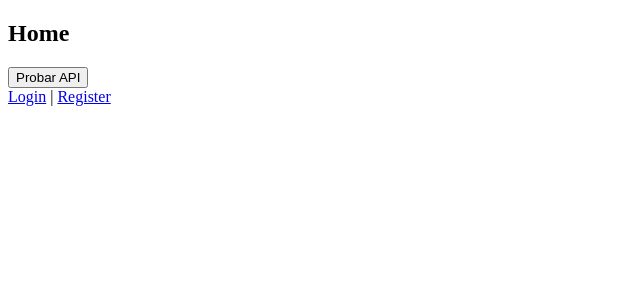
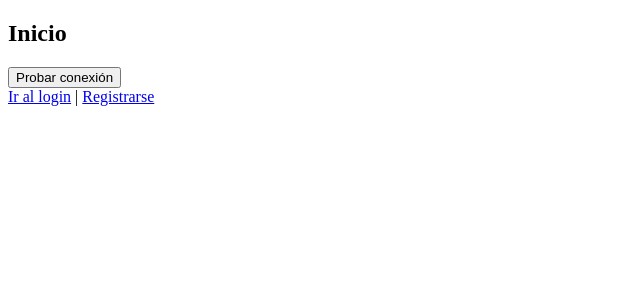
Before and after one commit to Erlantzcg89/RedSocial2026Client, an Angular app: page / in a window 1280 px wide. Shown: the top 300 px of the page, without its empty margins (0-640 px from the left). Built offline with nearby package versions, Linux system fonts and the light colour scheme.

Commit message:
errores servidor

```diff
--- a/src/app/components/home/home.component.html
+++ b/src/app/components/home/home.component.html
@@ -1,10 +1,10 @@
-<h2>Home</h2>
+<h2>Inicio</h2>
 
-<!-- Botón para llamar al backend -->
-<button (click)="runTest()">Probar API</button>
+<p>{{ message }}</p>
 
-<!-- Mostrar mensaje recibido -->
-<div>{{ testMessage }}</div>
+<button (click)="loadTestMessage()">Probar conexión</button>
 
-<!-- Navegación -->
-<a routerLink="/login">Login</a> | <a routerLink="/register">Register</a>
+<nav>
+  <a routerLink="/login">Ir al login</a> |
+  <a routerLink="/register">Registrarse</a>
+</nav>
--- a/src/app/components/home/home.component.ts
+++ b/src/app/components/home/home.component.ts
@@ -1,23 +1,42 @@
 import { Component } from '@angular/core';
 import { CommonModule } from '@angular/common';
-import { RouterLink } from '@angular/router'; // <--- Import necesario
+import { RouterLink } from '@angular/router';
 import { AuthService } from '../../services/auth.service';
 
 @Component({
   selector: 'app-home',
   standalone: true,
-  imports: [CommonModule, RouterLink], // <--- Aquí lo agregas
+  imports: [CommonModule, RouterLink],
   templateUrl: './home.component.html'
 })
 export class HomeComponent {
-  testMessage = '';
+  message = '';
+  loading = false;
 
   constructor(private authService: AuthService) {}
 
-  runTest() {
+  loadTestMessage() {
+    this.loading = true;
+    this.message = '';
+
     this.authService.test().subscribe({
-      next: (res) => this.testMessage = res,
-      error: () => this.testMessage = 'Error al obtener el mensaje'
+      next: (res) => {
+        this.message = typeof res === 'string' ? res : '✅ Conectado correctamente';
+        this.loading = false;
+      },
+      error: (err) => {
+        console.error('Error al conectar:', err);
+        if (err.status === 0) {
+          this.message = '❌ No se puede conectar con el servidor';
+        } else if (err.status === 401) {
+          this.message = '⚠️ No autorizado. Por favor, inicia sesión nuevamente';
+        } else if (err.status === 403) {
+          this.message = '🚫 Acceso denegado. No tienes permiso';
+        } else {
+          this.message = err.error?.message || '⚠️ Error desconocido';
+        }
+        this.loading = false;
+      }
     });
   }
 }
--- a/src/app/components/login/login.component.ts
+++ b/src/app/components/login/login.component.ts
@@ -43,15 +43,15 @@ export class LoginComponent {
 
           // Manejo detallado por código de estado
           if (err.status === 401) {
-            this.message = 'Credenciales inválidas';
+            this.message = '⚠️ Credenciales inválidas';
           } else if (err.status === 403) {
-            this.message = 'Acceso denegado. Verifica tus credenciales o permisos';
+            this.message = '🚫 Acceso denegado. Verifica tus credenciales o permisos';
           } else if (err.status === 0) {
-            this.message = 'No se puede conectar con el servidor';
+            this.message = '❌ No se puede conectar con el servidor';
           } else if (err.error && err.error.message) {
             this.message = err.error.message;
           } else {
-            this.message = 'Error desconocido en el servidor';
+            this.message = '⚠️ Error desconocido en el servidor';
           }
         }
       });
--- a/src/app/components/register/register.component.ts
+++ b/src/app/components/register/register.component.ts
@@ -1,8 +1,8 @@
 import { Component } from '@angular/core';
+import { CommonModule } from '@angular/common';
 import { FormsModule } from '@angular/forms';
+import { Router, RouterLink } from '@angular/router';
 import { AuthService } from '../../services/auth.service';
-import { Router, RouterLink } from '@angular/router';
-import { CommonModule } from '@angular/common';
 
 @Component({
   selector: 'app-register',
@@ -15,13 +15,41 @@ export class RegisterComponent {
   password = '';
   message = '';
 
-  constructor(private authService: AuthService, private router: Router) {}
+  constructor(
+    private authService: AuthService,
+    private router: Router
+  ) {}
 
   register() {
+    if (!this.username || !this.password) {
+      this.message = 'Por favor, completa todos los campos';
+      return;
+    }
+
     this.authService.register({ username: this.username, password: this.password })
       .subscribe({
-        next: () => this.router.navigate(['/login']),
-        error: err => this.message = err.error.message || 'Error en registro'
+        next: (res) => {
+          this.message = 'Usuario registrado exitosamente ✅';
+          // redirige al login después de registrarse
+          setTimeout(() => this.router.navigate(['/login']), 1000);
+        },
+        error: (err) => {
+          console.error('Error en registro:', err);
+
+          if (err.status === 0) {
+            this.message = '❌ No se puede conectar con el servidor';
+          } else if (err.status === 400) {
+            this.message = '⚠️ Datos inválidos o usuario ya existente';
+          } else if (err.status === 401) {
+            this.message = '⚠️ No autorizado';
+          } else if (err.status === 403) {
+            this.message = '🚫 Acceso denegado';
+          } else if (err.error && err.error.message) {
+            this.message = err.error.message;
+          } else {
+            this.message = '⚠️ Error desconocido al registrar';
+          }
+        }
       });
   }
 }
```
